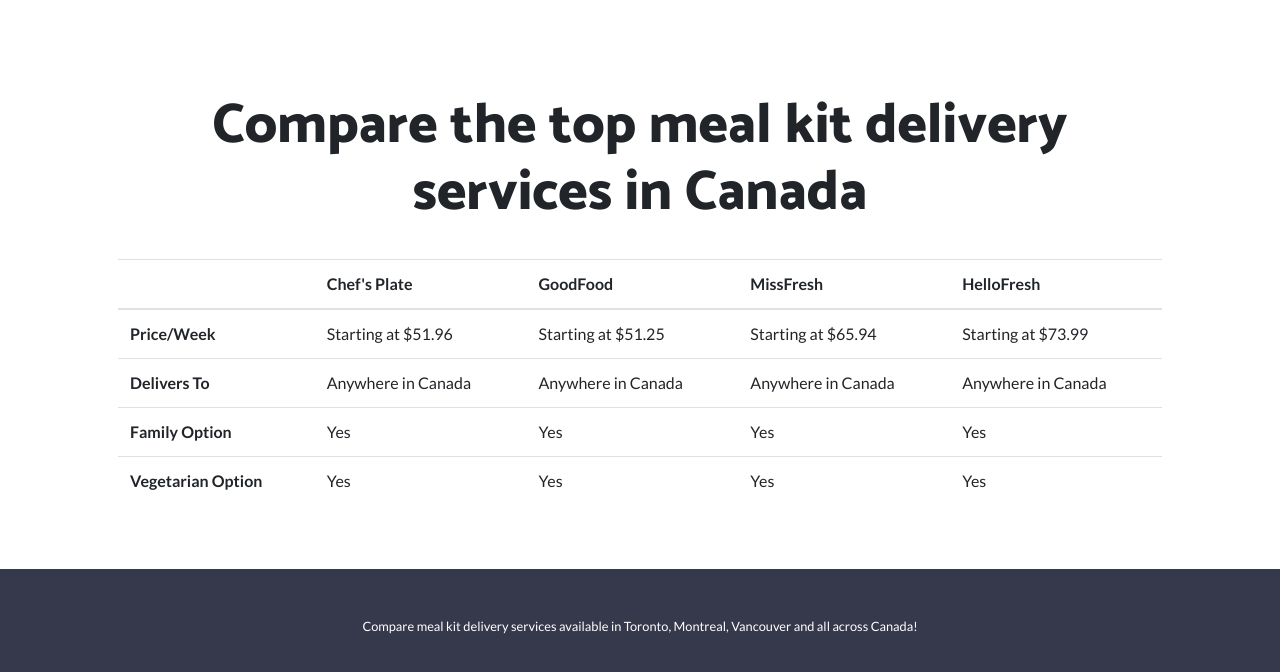
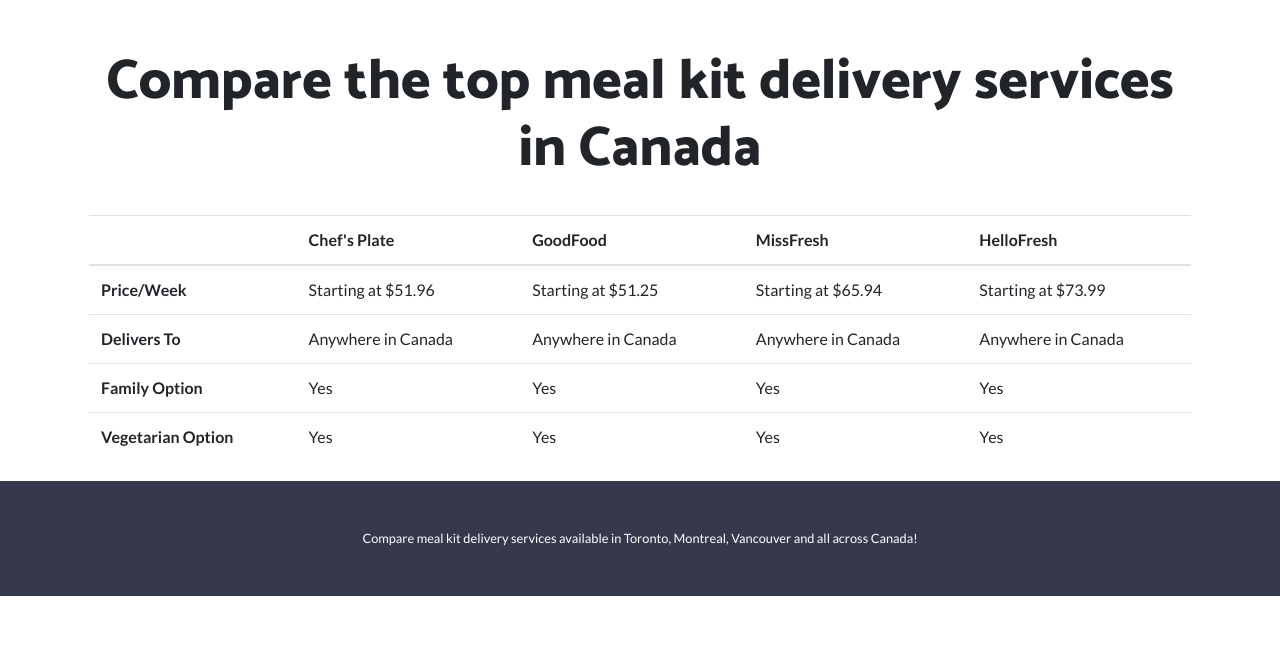
Before and after one commit to cookitchef/cookitchef.github.io, a website: page index.html in a window 1280 px wide. Shown: the part 2262-2934 px from the top of the page. After the commit the page ends 2858 px from the top, so only its background shows below. Drawn offline with Linux system fonts and the light colour scheme.

Commit message:
Update index.html

```diff
--- a/index.html
+++ b/index.html
@@ -1,3 +1,4 @@
+
 
 <!DOCTYPE html>
 <html lang="en">
@@ -118,11 +119,12 @@
   <section>
     <div class="container">
       <div class="row align-items-center">
-        <div class="p-5">
+        <div class="col">
+          <div class="p-1">
             <h2 class="display-4 text-center">Compare the top meal kit delivery services in Canada</h2>
             <a name="comparison"></a>
             <br>
-          <table class="table table-hover">
+            <table class="table table-hover table-responsive-lg">
               <thead>
                 <tr>
                   <th scope="col"></th>
@@ -166,6 +168,7 @@
           </div>
         </div>
       </div>
+    </div>
   </section>
 
   <!-- Footer -->
```
Lines whose indentation alone changed are shown as unchanged.
